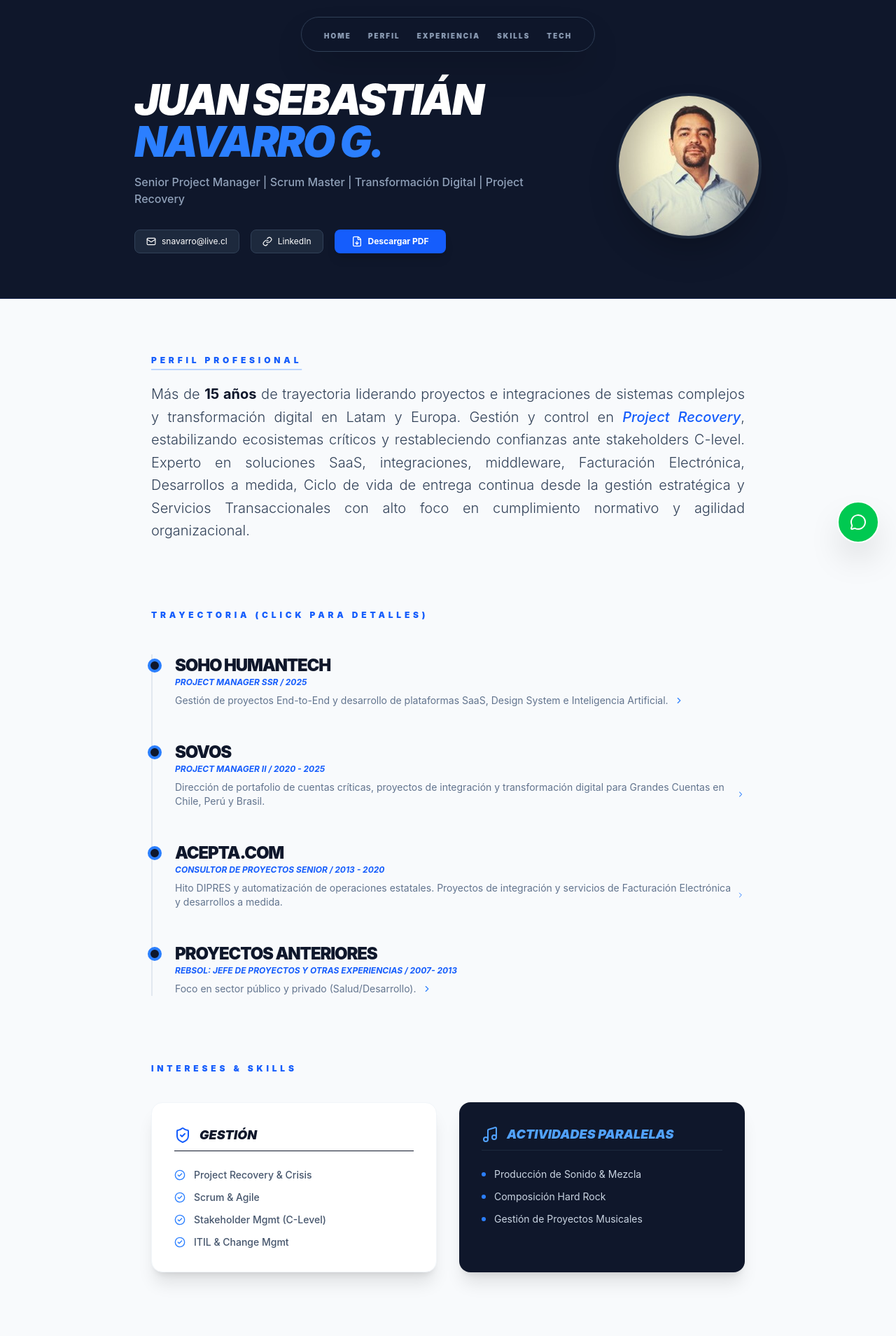
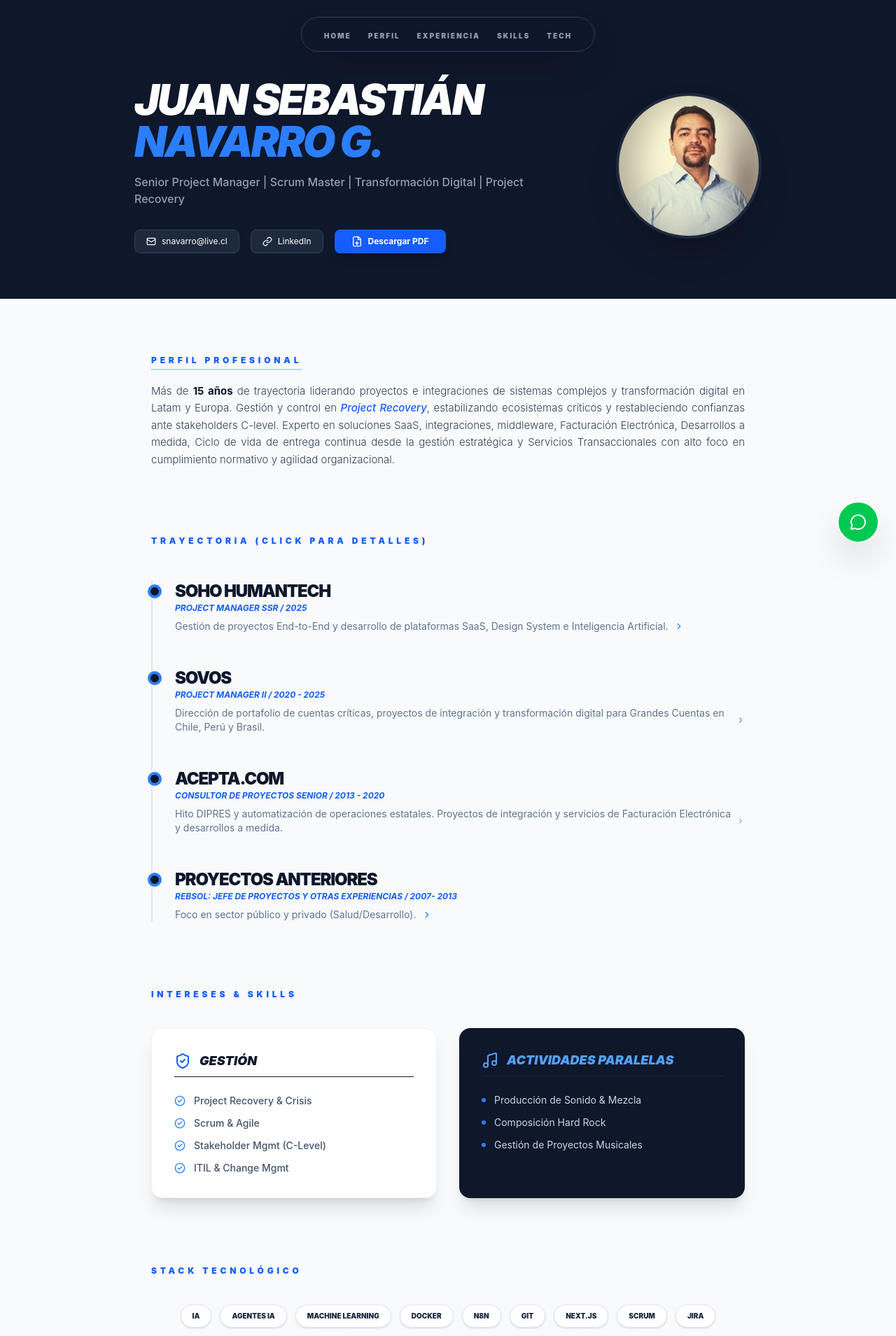
Before and after one commit to jsnavarrog-gif/cv-jsnavarrog-202604, a Next.js app: page / in a window 1280 px wide. Shown: the top 1909 px of the page at 70% size. Built offline with nearby package versions, Linux system fonts and the light colour scheme.

Commit message:
Cambios estéticos

```diff
--- a/app/page.tsx
+++ b/app/page.tsx
@@ -99,9 +99,6 @@ export default function CVPage() {
       <header className="bg-slate-900 text-white pt-28 pb-16 px-6 relative overflow-hidden border-b border-blue-900/30">
         <div className="max-w-4xl mx-auto relative z-10 flex flex-col md:flex-row items-center gap-10">
           <div className="flex-1 text-center md:text-left">
-            {/*<p className="inline-block bg-blue-600 text-[10px] font-black uppercase tracking-[0.3em] px-3 py-1 mb-4">
-              Project Management Specialist
-            </p>*/}
             <h1 className="text-4xl md:text-6xl font-black mb-4 tracking-tighter uppercase italic">
               Juan Sebastián <span className="text-blue-500">Navarro G.</span>
             </h1>
@@ -121,8 +118,7 @@ export default function CVPage() {
                 whileTap={{ scale: 0.95 }}
                 href="/CV_JSNG_202604.pdf"
                 download
-                className="flex items-center gap-2 bg-blue-600 hover:bg-blue-500 px-6 py-2 rounded-lg transition font-bold shadow-lg text-xs"
-              >
+                className="flex items-center gap-2 bg-blue-600 hover:bg-blue-500 px-6 py-2 rounded-lg transition font-bold shadow-lg text-xs">
                 <FileDown size={16} /> Descargar PDF
               </motion.a>
             </div>
@@ -132,8 +128,7 @@ export default function CVPage() {
             animate={{ scale: 1, opacity: 1 }}
             src="/profile_JSNG.jpg"
             alt="Juan Sebastián Navarro"
-            className="w-40 h-40 md:w-52 md:h-52 rounded-full border-4 border-slate-800 shadow-2xl object-cover"
-          />
+            className="w-40 h-40 md:w-52 md:h-52 rounded-full border-4 border-slate-800 shadow-2xl object-cover" />
         </div>
       </header>
     </section>
@@ -143,8 +138,7 @@ export default function CVPage() {
         {/* PERFIL */}
         <section id="perfil" className="scroll-mt-20">
           <h2 className="text-xs font-black text-blue-600 uppercase tracking-[0.4em] mb-6 underline decoration-2 underline-offset-8 decoration-blue-500/30">Perfil Profesional</h2>
-          <p className="text-lg md:text-xl leading-relaxed font-light text-justify text-slate-700">
-            {/*Más de <span className="font-bold text-slate-900">15 años</span> de trayectoria liderando proyectos complejos y transformación digital en Latam y Europa. Especialista en Project Recovery, estabilizando ecosistemas críticos y restableciendo confianzas ante stakeholders C-level. Experto en soluciones SaaS, integraciones y agilidad organizacional con alto foco en cumplimiento normativo.*/}
+          <p className="text-[15px] leading-relaxed font-light text-justify text-slate-700">
             Más de <span className="font-bold text-slate-900">15 años</span> de trayectoria liderando proyectos e integraciones de sistemas complejos y transformación digital en Latam y Europa. Gestión y control en <span className="text-blue-600 font-medium italic">Project Recovery</span>, estabilizando ecosistemas críticos y restableciendo confianzas ante stakeholders C-level. Experto en soluciones SaaS, integraciones, middleware, Facturación Electrónica, Desarrollos a medida, Ciclo de vida de entrega continua desde la gestión estratégica y Servicios Transaccionales con alto foco en cumplimiento normativo y agilidad organizacional.
           </p>
         </section>
@@ -158,8 +152,7 @@ export default function CVPage() {
                 key={exp.id}
                 whileHover={{ x: 10 }}
                 onClick={() => setSelectedExp(exp)}
-                className="relative cursor-pointer group"
-              >
+                className="relative cursor-pointer group">
                 <div className="absolute -left-[31px] md:-left-[39px] top-1.5 w-4 h-4 md:w-5 md:h-5 rounded-full bg-slate-900 border-4 border-blue-500 group-hover:scale-125 transition-transform" />
                 <h3 className="text-xl md:text-2xl font-black uppercase tracking-tighter group-hover:text-blue-600 transition-colors">{exp.company}</h3>
                 <p className="text-blue-600 font-bold text-[10px] md:text-xs uppercase mb-2 italic">{exp.role} / {exp.period}</p>
@@ -205,7 +198,7 @@ export default function CVPage() {
         <section id="tech" className="scroll-mt-20 pb-10">
           <h2 className="text-xs font-black text-blue-600 uppercase tracking-[0.4em] mb-10">Stack Tecnológico</h2>
           <div className="flex flex-wrap justify-center gap-2 md:gap-3">
-            {['SCRUM', 'JIRA', 'Next.js', 'Docker', 'Git', 'SAP', 'MS Project'].map(tech => (
+            {['IA', 'Agentes IA', 'Machine Learning', 'Docker', 'N8N', 'Git', 'Next.js', 'SCRUM', 'JIRA', 'Facturación Electrónica', 'Custom Design & Development', 'MS Project', 'Cubase', 'FabFilter'].map(tech => (
               <span key={tech} className="bg-white text-slate-800 px-3 md:px-4 py-2 rounded-full text-[9px] md:text-[10px] font-black uppercase border border-slate-200 shadow-sm">
                 {tech}
               </span>
@@ -262,8 +255,7 @@ export default function CVPage() {
         whileHover={{ scale: 1.1 }} whileTap={{ scale: 0.9 }}
         href="https://wa.me/56997973249?text=Hola%20Juan%20Sebastian,%20vi%20tu%20sitio%20y%20me%20gustaria%20conversar"
         target="_blank"
-        className="fixed bottom-6 right-6 z-[110] bg-green-500 text-white p-3 md:p-4 rounded-full shadow-2xl border-2 border-white flex items-center justify-center group"
-      >
+        className="fixed bottom-6 right-6 z-[110] bg-green-500 text-white p-3 md:p-4 rounded-full shadow-2xl border-2 border-white flex items-center justify-center group">
         <MessageCircle size={24} />
         <span className="absolute right-16 bg-slate-900 text-white text-[10px] font-black uppercase tracking-widest px-3 py-1 rounded opacity-0 group-hover:opacity-100 transition-opacity whitespace-nowrap hidden md:block">
           ¿Hablamos?
```
